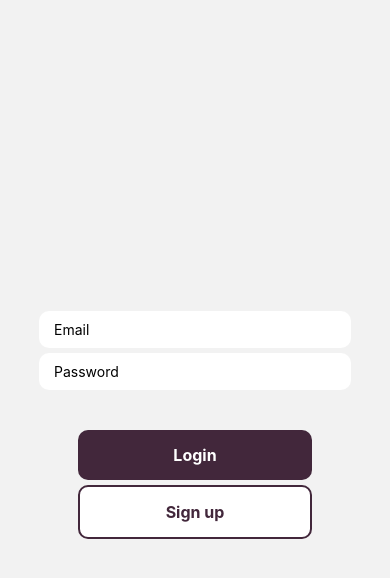
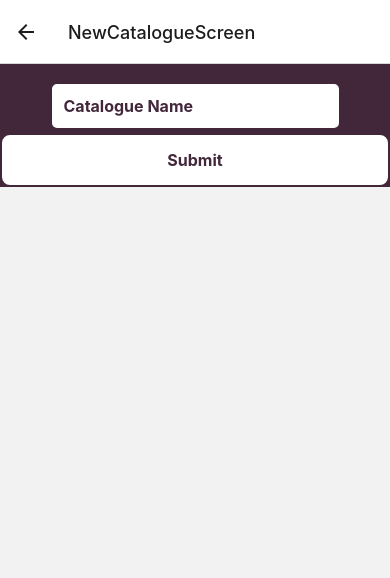
Before and after one commit to ercrawshaw/ShelfControl, a React Native app: screen /NewCatalogueScreen in a window 390 px wide. Before the commit this address had no page. Shown: the top 578 px of the page. Built offline with nearby package versions, Linux system fonts and the light colour scheme.

Commit message:
start building add catalogue feature

```diff
--- a/App.js
+++ b/App.js
@@ -8,6 +8,7 @@ import HomeScreen from "./screens/HomeScreen";
 import SignUpScreen from "./screens/SignUpScreen";
 import UserProfilePage from "./screens/UserProfilePage";
 import { CurrentUserContext } from "./contexts/userContext";
+import NewCatalogueScreen from "./screens/NewCatalogueScreen";
 
 const Stack = createNativeStackNavigator();
 
@@ -29,6 +30,10 @@ export default function App() {
             component={SignUpScreen}
           />
           <Stack.Screen name="HomeScreen" component={HomeScreen} />
+          <Stack.Screen
+            name="NewCatalogueScreen"
+            component={NewCatalogueScreen}
+          />
           <Stack.Screen name="UserProfilePage" component={UserProfilePage} />
         </Stack.Navigator>
       </NavigationContainer>
--- a/screens/HomeScreen.js
+++ b/screens/HomeScreen.js
@@ -1,29 +1,61 @@
-import { Pressable, StyleSheet, Text, View } from "react-native";
-import React from "react";
+import {
+  Pressable,
+  SafeAreaView,
+  StyleSheet,
+  Text,
+  View,
+  ScrollView,
+} from "react-native";
+import React, { useContext, useState, useEffect } from "react";
 import { auth } from "../firebaseConfig";
-import { signOut } from "firebase/auth";
 import { useNavigation } from "@react-navigation/native";
+import { CurrentUserContext } from "../contexts/userContext";
+import { getAllCatalogues } from "../src/getAllCatalogues";
 
 const HomeScreen = () => {
   const navigation = useNavigation();
+  const [currentCatalogues, setCurrentCatalogues] = useState([]);
+  const { currentUid } = useContext(CurrentUserContext);
 
-  const handleSignOut = () => {
-    signOut(auth)
-      .then(() => {
-        navigation.navigate("Login");
-      })
-      .catch((error) => {
-        alert(error.message);
+  useEffect(() => {
+    getAllCatalogues(currentUid).then((res) => {
+      let catalogues = [];
+      res.forEach((doc) => {
+        catalogues.push(doc.id);
+        console.log(doc.id, "<<<here");
       });
+      setCurrentCatalogues(catalogues);
+    });
+  }, []);
+
+  const handleAddCatalogue = () => {
+    navigation.navigate("NewCatalogueScreen");
   };
 
   return (
-    <View style={styles.container}>
-      <Text>Email: {auth.currentUser?.email}</Text>
-      <Pressable onPress={handleSignOut} style={styles.button}>
-        <Text style={styles.buttonText}>Sign out</Text>
-      </Pressable>
-    </View>
+    <SafeAreaView style={styles.container}>
+      <View style={styles.container}>
+        <ScrollView
+          style={styles.scrollView}
+          contentContainerStyle={{ alignItems: "center" }}
+        >
+          {currentCatalogues.map((catalogue, index) => (
+            <Pressable
+              style={[styles.button, styles.buttonOutline]}
+              catalogue={catalogue}
+              key={index}
+            >
+              <Text style={styles.buttonCatalogueText}>{catalogue}</Text>
+            </Pressable>
+          ))}
+        </ScrollView>
+      </View>
+      <View style={styles.bottomContainer}>
+        <Pressable onPress={handleAddCatalogue} style={styles.button}>
+          <Text style={styles.buttonText}>Add a new catalogue</Text>
+        </Pressable>
+      </View>
+    </SafeAreaView>
   );
 };
 
@@ -34,10 +66,11 @@ const styles = StyleSheet.create({
     flex: 1,
     justifyContent: "center",
     alignItems: "center",
+    width: "100%",
   },
   button: {
     backgroundColor: "#42273B",
-    width: "30%",
+    width: "90%",
     paddingHorizontal: 15,
     paddingVertical: 15,
     borderRadius: 10,
@@ -50,9 +83,20 @@ const styles = StyleSheet.create({
     borderColor: "#42273B",
     borderWidth: 2,
   },
+  buttonCatalogueText: {
+    color: "#42273B",
+    fontWeight: "700",
+    fontSize: 16,
+  },
   buttonText: {
     color: "white",
     fontWeight: "700",
     fontSize: 16,
   },
+  scrollView: {
+    width: "95%",
+  },
+  bottomContainer: {
+    marginBottom: 5,
+  },
 });
--- a/screens/LoginScreen.js
+++ b/screens/LoginScreen.js
@@ -59,7 +59,7 @@ const LoginScreen = () => {
         const user = userCredentials.user;
         const uid = userCredentials.user.uid;
         setCurrentUid(userCredentials.user.uid);
-        navigation.navigate("UserProfilePage");
+        navigation.navigate("HomeScreen");
       })
       .catch((error) => alert(error.message));
   };
--- /dev/null
+++ b/screens/NewCatalogueScreen.js
@@ -0,0 +1,103 @@
+import {
+  KeyboardAvoidingView,
+  StyleSheet,
+  Text,
+  View,
+  TextInput,
+  Pressable,
+} from "react-native";
+import React, { useContext, useEffect, useState } from "react";
+import { CurrentUserContext } from "../contexts/userContext";
+import { addCatalogue } from "../src/addCatalogue";
+import { useNavigation } from "@react-navigation/native";
+
+const NewCatalogueScreen = () => {
+  const [catalogueName, setCatalogueName] = useState("");
+  const { currentUid, setCurrentUid } = useContext(CurrentUserContext);
+  const navigation = useNavigation();
+
+  const handleCatalogueAdd = () => {
+    addCatalogue(currentUid, catalogueName).then(() => {
+      navigation.navigate("HomeScreen");
+    });
+  };
+
+  return (
+    <KeyboardAvoidingView>
+      <View style={styles.container}>
+        <TextInput
+          placeholder="Catalogue Name"
+          style={styles.profileText}
+          value={catalogueName}
+          onChangeText={(text) => setCatalogueName(text)}
+        ></TextInput>
+        <Pressable
+          style={[styles.button, styles.buttonOutline]}
+          onPress={handleCatalogueAdd}
+        >
+          <Text style={styles.buttonText}>Submit</Text>
+        </Pressable>
+      </View>
+    </KeyboardAvoidingView>
+  );
+};
+
+export default NewCatalogueScreen;
+
+const styles = StyleSheet.create({
+  container: {
+    flex: 1,
+    justifyContent: "center",
+    alignItems: "center",
+    backgroundColor: "#42273B",
+  },
+  profileContainer: {
+    width: "80%",
+  },
+  profileText: {
+    backgroundColor: "white",
+    color: "#42273B",
+    marginTop: 20,
+    fontWeight: "700",
+    fontSize: 16,
+    padding: 10,
+    borderColor: "white",
+    borderWidth: 2,
+    borderRadius: 5,
+  },
+  profileImage: {
+    width: 150,
+    height: 150,
+    borderRadius: 10,
+  },
+  buttonContainer: {
+    width: "100%",
+    justifyContent: "center",
+    alignItems: "center",
+    marginTop: 40,
+  },
+  button: {
+    backgroundColor: "white",
+    width: "100%",
+    paddingHorizontal: 15,
+    paddingVertical: 15,
+    borderRadius: 10,
+    alignItems: "center",
+  },
+  buttonOutline: {
+    backgroundColor: "white",
+    marginTop: 5,
+    borderColor: "#42273B",
+    borderWidth: 2,
+  },
+  buttonText: {
+    color: "#42273B",
+    fontWeight: "700",
+    fontSize: 16,
+  },
+  buttonOutlineText: {
+    color: "#42273B",
+    fontWeight: "700",
+    fontSize: 16,
+  },
+});
--- a/screens/SignUpScreen.js
+++ b/screens/SignUpScreen.js
@@ -39,7 +39,7 @@ const SignUpScreen = () => {
         console.log("Signed in with:", user.email);
         setCurrentUid(userCredentials.user.uid);
         addUser(userCredentials.user.uid, username, firstname, lastname);
-        navigation.navigate("UserProfilePage");
+        navigation.navigate("HomeScreen");
       })
       .catch((error) => alert(error.message));
   };
--- a/screens/UserProfilePage.js
+++ b/screens/UserProfilePage.js
@@ -16,7 +16,7 @@ import updateUser from "../src/updateUser";
 import deleteSingleUser from "../src/deleteUser";
 import { getStorage, ref, uploadBytes } from "firebase/storage";
 import { useNavigation } from "@react-navigation/native";
-import { getAuth } from "firebase/auth";
+import { getAuth, signOut } from "firebase/auth";
 
 const UserProfilePage = () => {
   const { currentUid, setCurrentUid } = useContext(CurrentUserContext);
@@ -53,6 +53,16 @@ const UserProfilePage = () => {
   const handleEditSubmission = () => {
     editable ? isEditable(false) : isEditable(true);
     updateUser(currentUid, user).then(() => {});
+  };
+
+  const handleSignOut = () => {
+    signOut(auth)
+      .then(() => {
+        navigation.navigate("Login");
+      })
+      .catch((error) => {
+        alert(error.message);
+      });
   };
 
   const handleDelete = () => {
@@ -142,6 +152,15 @@ const UserProfilePage = () => {
         </View>
         <View>
           <Pressable
+            onPress={handleSignOut}
+            style={[styles.button, styles.buttonOutline]}
+          >
+            <Text style={styles.buttonOutlineText}>Sign out</Text>
+          </Pressable>
+        </View>
+
+        <View>
+          <Pressable
             style={[styles.button, styles.buttonOutline]}
             onPress={handleDelete}
           >
--- /dev/null
+++ b/src/addCatalogue.js
@@ -0,0 +1,10 @@
+import { doc, addDoc, setDoc, collection } from "firebase/firestore";
+import { db } from "../firebaseConfig";
+
+const addCatalogue = (uid, catalogueName) => {
+  const docRef = doc(db, "users", uid, "catalogues", catalogueName);
+  // it doesn't wok with addDoc - returns uneven segment error message
+  return setDoc(docRef, { status: "private" }).catch((error) => alert(error));
+};
+
+export default addCatalogue;
--- /dev/null
+++ b/src/getAllCatalogues.js
@@ -0,0 +1,15 @@
+import {
+  collection,
+  doc,
+  getDocs,
+  setDoc,
+  query,
+  where,
+  collectionGroup,
+} from "firebase/firestore";
+import { db } from "../firebaseConfig";
+import { getAuth } from "firebase/auth";
+
+export const getAllCatalogues = (uid) => {
+  return getDocs(query(collection(db, "users", uid, "catalogues")));
+};
```
